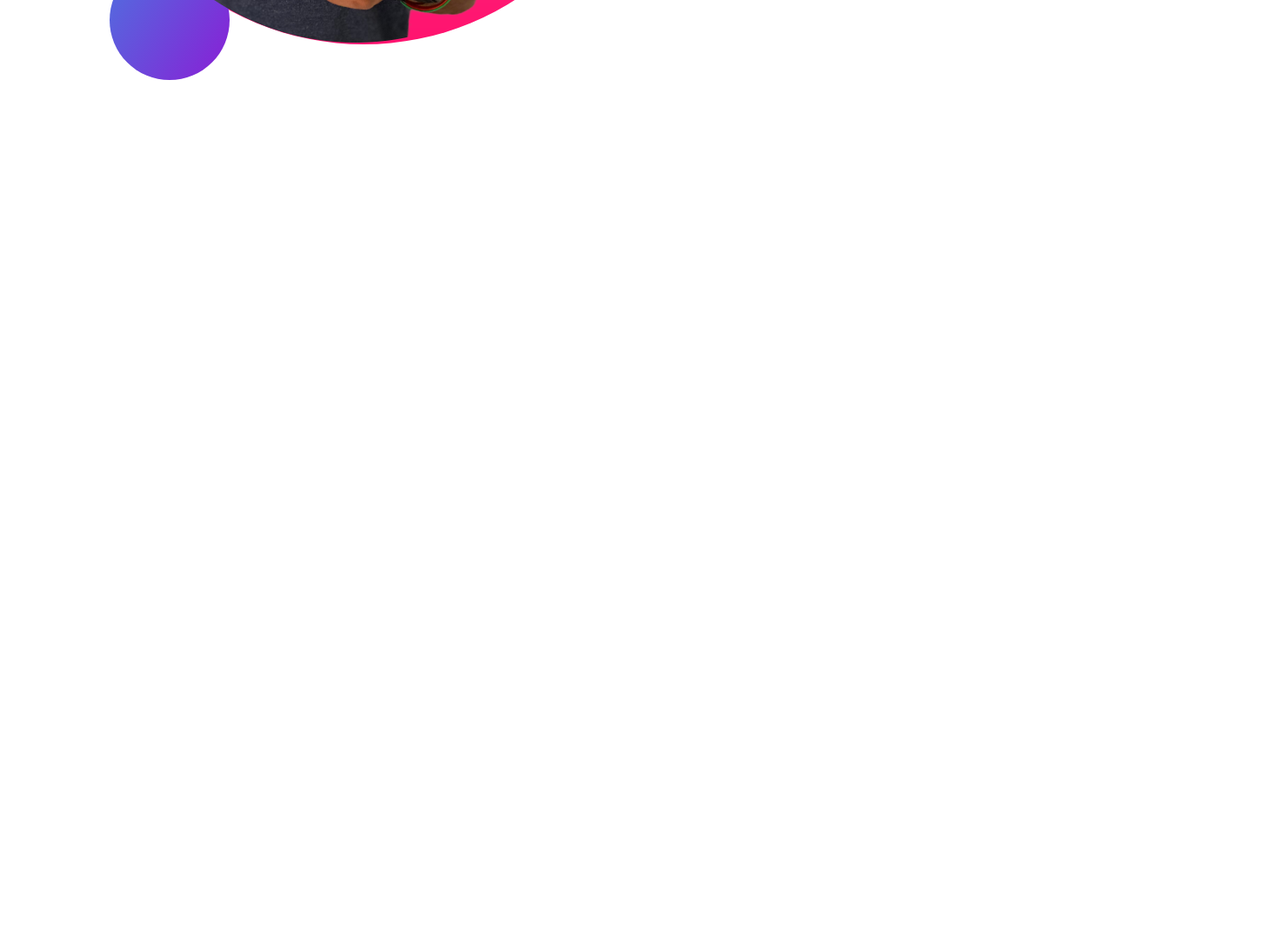
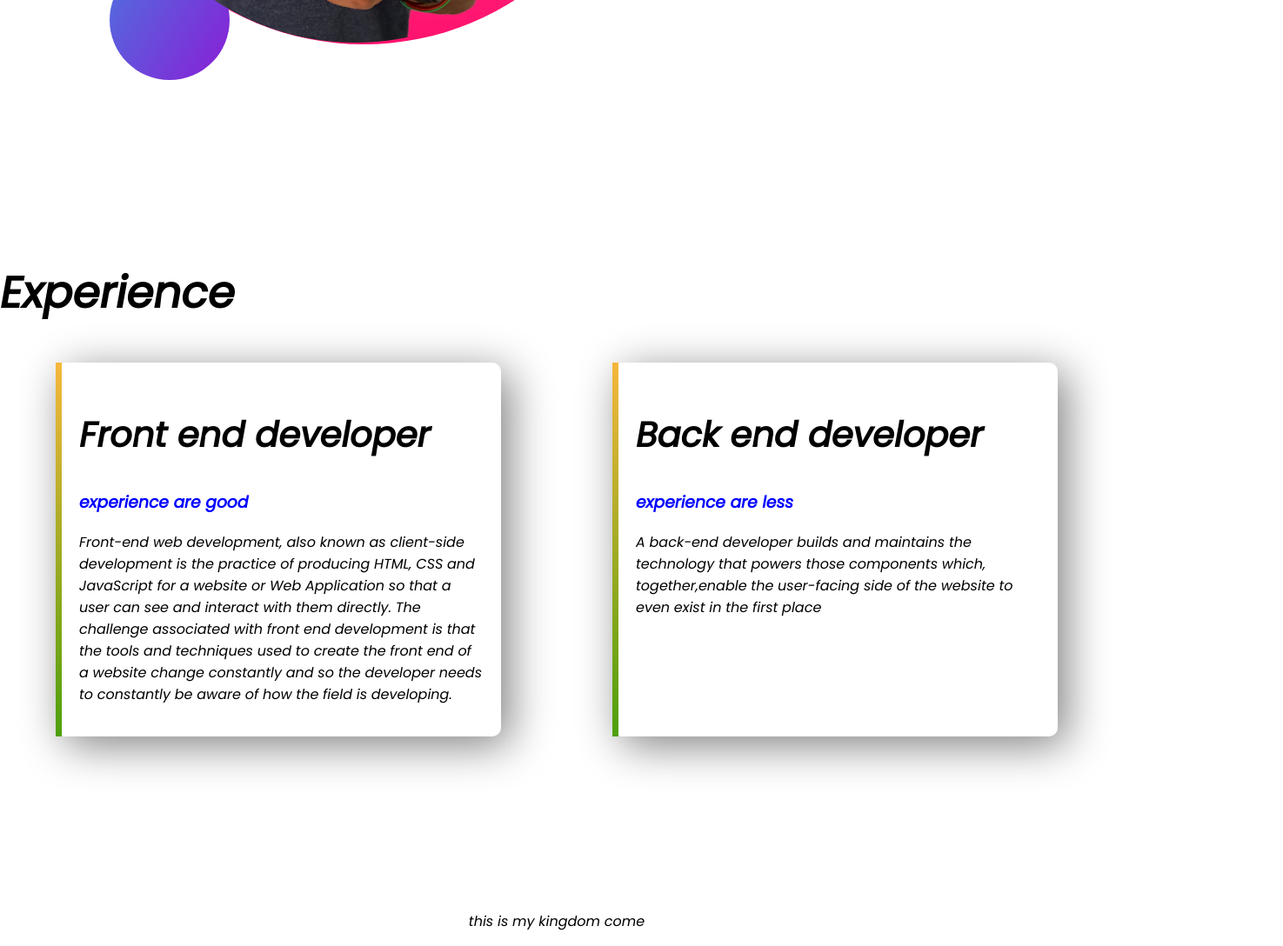
Before and after one commit to Nishathasan2000/developerfirstproject, a plain HTML site: page index.html in a window 1280 px wide. Shown: the part 1629-2717 px from the top of the page at 87% size, 1475 px wide, since content can reach past the window. Before the commit the page ends 1929 px from the top, so only its background shows below. Drawn offline with Linux system fonts and the light colour scheme.

Commit message:
footer and experience

```diff
--- a/index.html
+++ b/index.html
@@ -13,8 +13,9 @@
 </head>
 
 <body>
-    <section class="top-banner">
+    <section class="top-banner flexible-container">
         <div class="half-width">
+
             <h1>Welcome to NZ World</h1>
             <h2><span class="blue-color">This is my</span> first website</h2>
             <h3>Something</h3>
@@ -27,13 +28,14 @@
             <a class="link-button" target="_blank" href="https://www.linkedin.com/in/nishat-hasan-ba8a3a215/">Hire
                 me</a>
 
+
         </div>
-        <div>
+        <div class="half-width">
             <img src="images/Nishat-pic.png" alt="">
         </div>
 
     </section class="top-banner">
-    <section class="Dream-Big">
+    <section class="Dream-Big flexible-container">
         <div class="half-width">
             <img src="images/jhankar2.png" alt="">
 
@@ -49,6 +51,34 @@
             <a class="link-button" target="_blank" href="/">Download Resume</a>
         </div>
     </section>
+    <section class="Experience area">
+        <h1>Experience</h1>
+        <div class="flexible-container">
+            <div id="web-dev-experience" class="experience-item">
+                <h2>Front end developer</h2>
+                <h3 class="blue-color">experience are good</h3>
+                <p>Front-end web development, also known as client-side development is the practice of producing HTML,
+                    CSS
+                    and JavaScript for a website or Web Application so that a user can see and interact with them
+                    directly.
+                    The challenge associated with front end development is that the tools and techniques used to create
+                    the
+                    front end of a website change constantly and so the developer needs to constantly be aware of how
+                    the
+                    field is developing.</p>
+            </div>
+            <div id="back-end" class="experience-item">
+                <h2>Back end developer</h2>
+                <h3 class="blue-color">experience are less</h3>
+                <p>A back-end developer builds and maintains the technology that powers those components which,
+                    together,enable the user-facing side of the website to even exist in the first place</p>
+            </div>
+        </div>
+        <footer>
+            <p>this is my kingdom come</p>
+        </footer>
+
+    </section>
 
 </body>
 </body>
--- a/style.css
+++ b/style.css
@@ -7,11 +7,15 @@ h1 {
     font-size: 50px;
 }
 
+h2 {
+    font-size: 40px;
+}
+
 .blue-color {
     color: blue;
 }
 
-section {
+.flexible-container {
     display: flex;
     margin-bottom: 200px;
 }
@@ -43,3 +47,34 @@ section {
     background-repeat: none;
     background-position: right;
 }
+
+.experience-area {
+    background-image: url(images/exp-bg.png);
+    background-repeat: none;
+    background-position: left;
+}
+
+.experience-item {
+    width: 40%;
+    margin-left: 5%;
+    margin-right: 5%;
+    padding: 20px;
+    border-radius: 10px;
+    box-shadow: 10px 10px 50px gray;
+}
+
+#web-dev-experience {
+    border-left: 7px solid;
+    border-image: linear-gradient(#f6b73c, #4d9f0c) 30;
+    border-image-slice: 1;
+}
+
+#back-end {
+    border-left: 7px solid;
+    border-image: linear-gradient(#f6b73c, #4d9f0c) 30;
+    border-image-slice: 1;
+}
+
+footer p {
+    text-align: center;
+}
```
Also changed, not shown: 4 other files.
